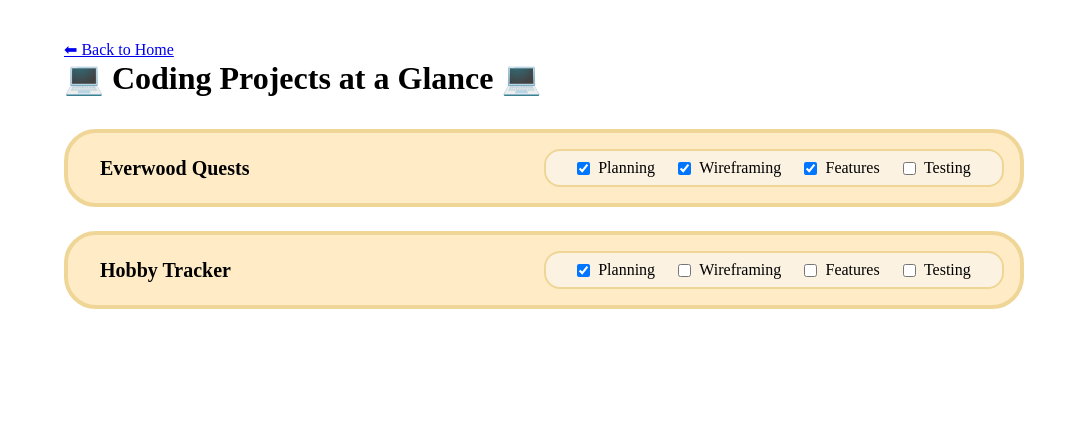
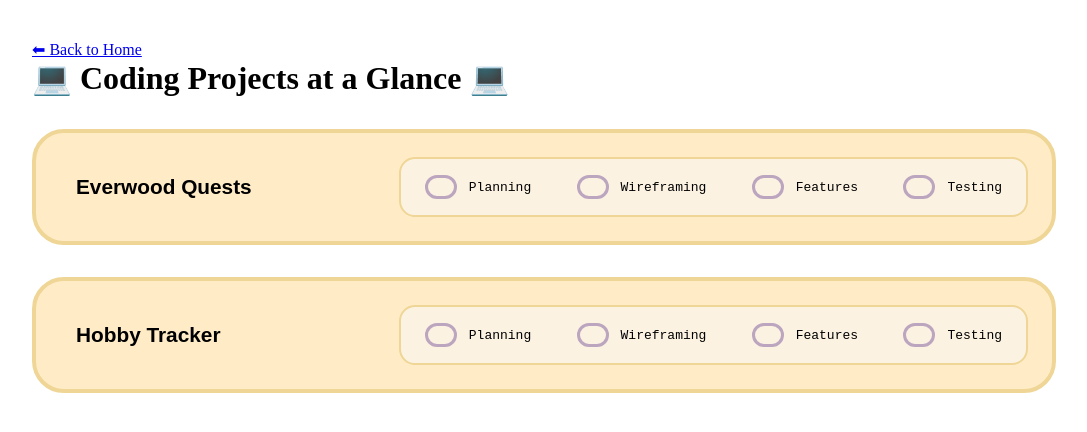
Before and after one commit to maishamir/hobby-tracker, a React (Vite) app: page /coding in a window 1280 px wide. Shown: the top 432 px of the page, without its empty margins (96-1183 px from the left). Built offline with nearby package versions, Linux system fonts and the light colour scheme.

Commit message:
styling basics - coding

```diff
--- a/src/pages/Coding/Coding.jsx
+++ b/src/pages/Coding/Coding.jsx
@@ -19,13 +19,17 @@ function Coding() {
         return <div className="projectCard" key={project.id}>
 
           <p className="projectCard__name">{project.name}</p>
-          <div className="projectCard__milestones">
+
+          <div className="milestones">
             {project.milestones.map(milestone => {
               return (
-                <div className="projectCard__milestones-milestone">
-                  <input type="checkbox" checked={milestone.complete} id={milestone.state} name={milestone.state} />
-                  <label htmlFor={milestone.state}>{milestone.state}</label>
+                <div className="milestones__item">
+                  <label htmlFor="" className="milestones__checkbox-label">
+                    <input type="checkbox" name={milestone.state} id={milestone.state} className="milestones__checkbox"/>
+                    {milestone.state}
+                  </label>
                 </div>
+
 
               )
             })}
@@ -38,3 +42,16 @@ function Coding() {
 }
 
 export default Coding;
+
+{/* <div className="projectCard__milestones-milestone">
+                  <input type="checkbox" checked={milestone.complete} id={milestone.state} name={milestone.state} />
+                  <label htmlFor={milestone.state}>{milestone.state}</label>
+                </div> */
+}
+
+{/* <div className="milestones__bubbleContainer">
+                    <input type="checkbox" name={milestone.state} id={milestone.state} className="milestones__checkbox" />
+                    <div className="milestones__svg-container">
+                      <svg width="64px" height="30px" viewBox="0 0 24 24" fill="none" xmlns="http://www.w3.org/2000/svg"><g id="SVGRepo_bgCarrier" stroke-width="0"></g><g id="SVGRepo_tracerCarrier" stroke-linecap="round" stroke-linejoin="round"></g><g id="SVGRepo_iconCarrier"> <path d="M21 12C21 16.9706 16.9706 21 12 21C7.02944 21 3 16.9706 3 12C3 7.02944 7.02944 3 12 3C16.9706 3 21 7.02944 21 12Z" stroke="seagreen" stroke-width="2" stroke-linecap="round" stroke-linejoin="round"></path> </g></svg>
+                    </div>
+                  </div> */}
--- a/src/pages/Coding/Coding.scss
+++ b/src/pages/Coding/Coding.scss
@@ -1,16 +1,15 @@
 .projects {
   // border: 1px solid rebeccapurple;
-  width: 75vw;
+  width: 80vw;
   display: flex;
   flex-direction: column;
-  gap: 1.5rem;
+  gap: 2rem;
   margin-top: 2rem;
 }
 
-
 .projectCard {
   background: #ffecc6;
-  padding: 1rem;
+  padding: 1.5rem;
   display: flex;
   justify-content: space-between;
   align-items: center;
@@ -20,28 +19,57 @@
 
   &__name {
     font-weight: bold;
-    font-size: 1.25rem;
+    font-size: 1.3rem;
+    font-family: sans-serif;
     margin-left: 1rem;
   }
+}
 
-  &__milestones {
-    border: 2px solid #efd696;
-    border-radius: 1rem;
-    background: #fbf2e2;
-    padding: 0.5rem;
-    width: 50%;
-    display: flex;
-    //   align-items: center;
-    justify-content: space-evenly;
+.milestones {
+  border: 2px solid #efd696;
+  border-radius: 1rem;
+  background: #fbf2e2;
+  padding: 1rem  1.5rem;
+  width: 65%;
+  display: flex;
+  //   align-items: center;
+  justify-content: space-between;
+  position: relative;
 
-    &-milestone {
-      display: flex;
-      align-items: center;
-      gap: 0.5rem;
+  &__checkbox {
+    appearance: none;
+    height: 1.5rem;
+    width: 2rem;
+    border: 3px solid #bca5bf;
+    border-radius: 2rem;
+    background-color: transparent;
+    // margin-right: 10px;
+    cursor: pointer;
+    position: relative;
 
-      input[type="checkbox"] {
-        background: #000;
-      }
+    &:before {
+      content: "";
+      background: #bca5bf;
+      display: block;
+      position: absolute;
+      top: 50%;
+      left: 50%;
+      transform: translate(-50%, -50%) scale(0);
+      height: 0.7rem;
+      width: 1.1rem;
+      border-radius: 1.8rem;
+      transition: all 0.15s ease-in-out;
+    }
+
+    &:checked:before {
+      transform: translate(-50%, -50%) scale(1);
     }
   }
+
+  &__checkbox-label {
+    display: flex;
+    align-items: center;
+    gap: 0.75rem;
+    font-family: monospace;
+  }
 }
```
Also changed, not shown: src/pages/image.png (added), 1 other file (tests, documents, lock files or other folders).
